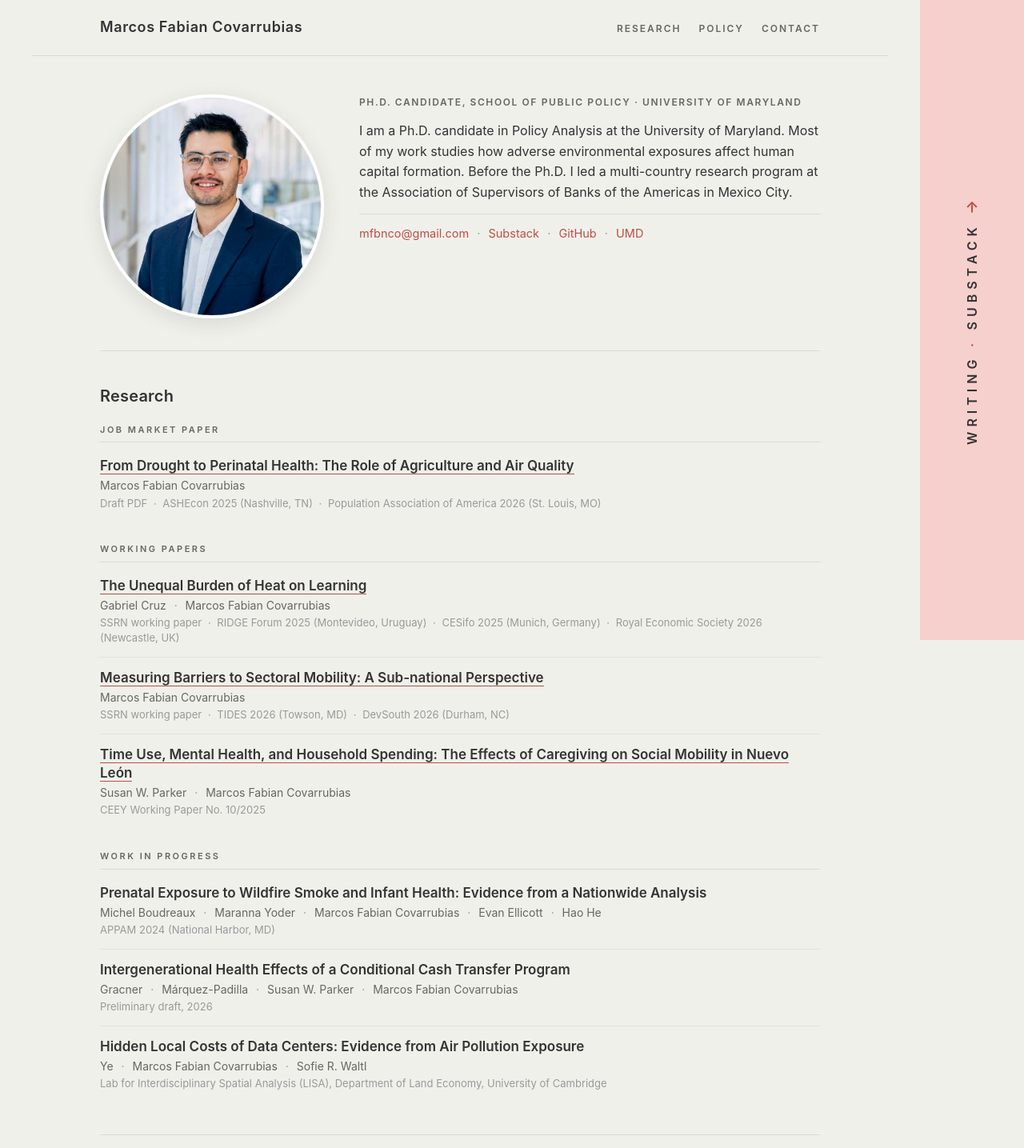
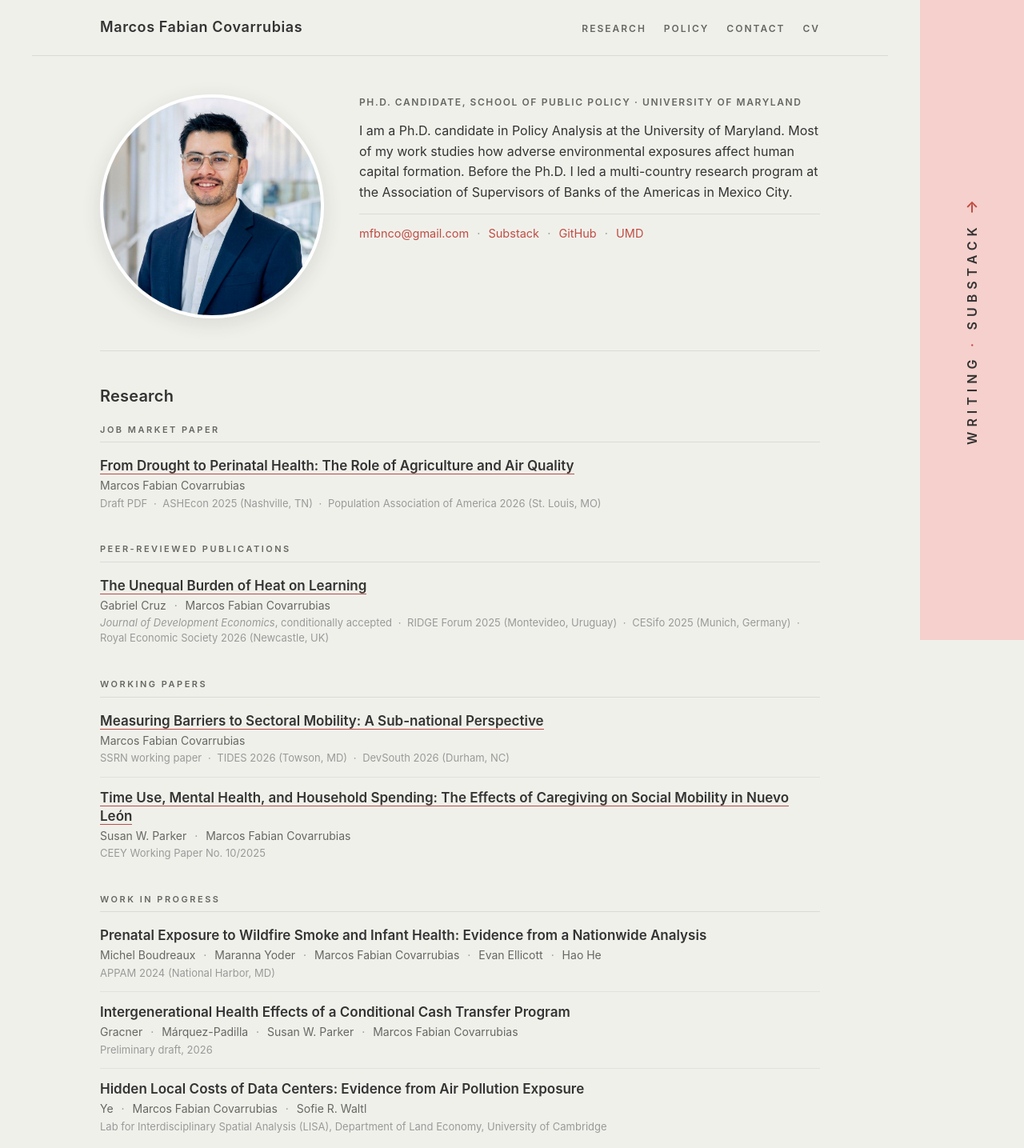
Before and after one commit to marcfabianco/marcfabianco.github.io, a plain HTML site: page index.html in a window 1280 px wide. Shown: the top 1435 px of the page at 80% size. Drawn offline with Linux system fonts and the light colour scheme.

Commit message:
Add peer-reviewed publications section and CV link
The heat and learning paper is conditionally accepted at the Journal of
Development Economics, so it moves out of working papers. The masthead
gets a CV link to the academic CV PDF in assets.

Co-Authored-By: Claude Opus 5.5 <noreply@anthropic.com>

```diff
--- a/index.html
+++ b/index.html
@@ -24,6 +24,7 @@
           <a href="#research">Research</a>
           <a href="#policy">Policy</a>
           <a href="#contact">Contact</a>
+          <a href="assets/CV_Marcos_Fabian_Covarrubias.pdf">CV</a>
         </nav>
       </div>
     </header>
@@ -59,13 +60,17 @@
           </li>
         </ul>
 
-        <h3 class="subsection">Working papers</h3>
+        <h3 class="subsection">Peer-reviewed publications</h3>
         <ul class="papers">
           <li>
             <p class="paper-title"><a href="https://ssrn.com/abstract=7115097">The Unequal Burden of Heat on Learning</a></p>
             <p class="paper-authors">Gabriel Cruz <span class="sep">·</span> Marcos Fabian Covarrubias</p>
-            <p class="paper-venue">SSRN working paper <span class="sep">·</span> RIDGE Forum 2025 (Montevideo, Uruguay) <span class="sep">·</span> CESifo 2025 (Munich, Germany) <span class="sep">·</span> Royal Economic Society 2026 (Newcastle, UK)</p>
+            <p class="paper-venue"><em>Journal of Development Economics</em>, conditionally accepted <span class="sep">·</span> RIDGE Forum 2025 (Montevideo, Uruguay) <span class="sep">·</span> CESifo 2025 (Munich, Germany) <span class="sep">·</span> Royal Economic Society 2026 (Newcastle, UK)</p>
           </li>
+        </ul>
+
+        <h3 class="subsection">Working papers</h3>
+        <ul class="papers">
           <li>
             <p class="paper-title"><a href="https://ssrn.com/abstract=6966579">Measuring Barriers to Sectoral Mobility: A Sub-national Perspective</a></p>
             <p class="paper-authors">Marcos Fabian Covarrubias</p>
```
Also changed, not shown: 1 other file.
